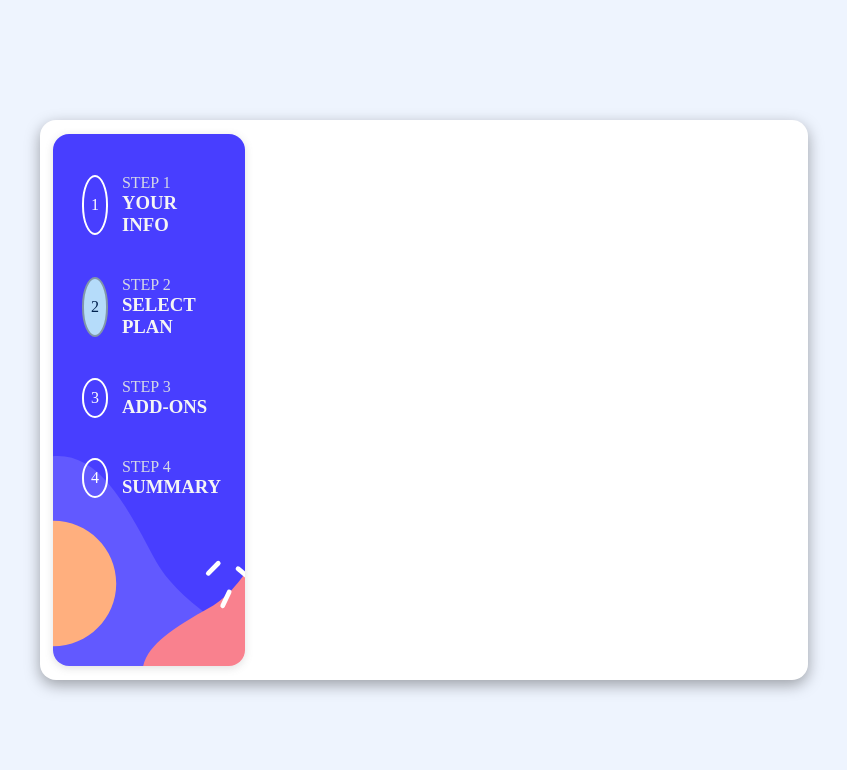
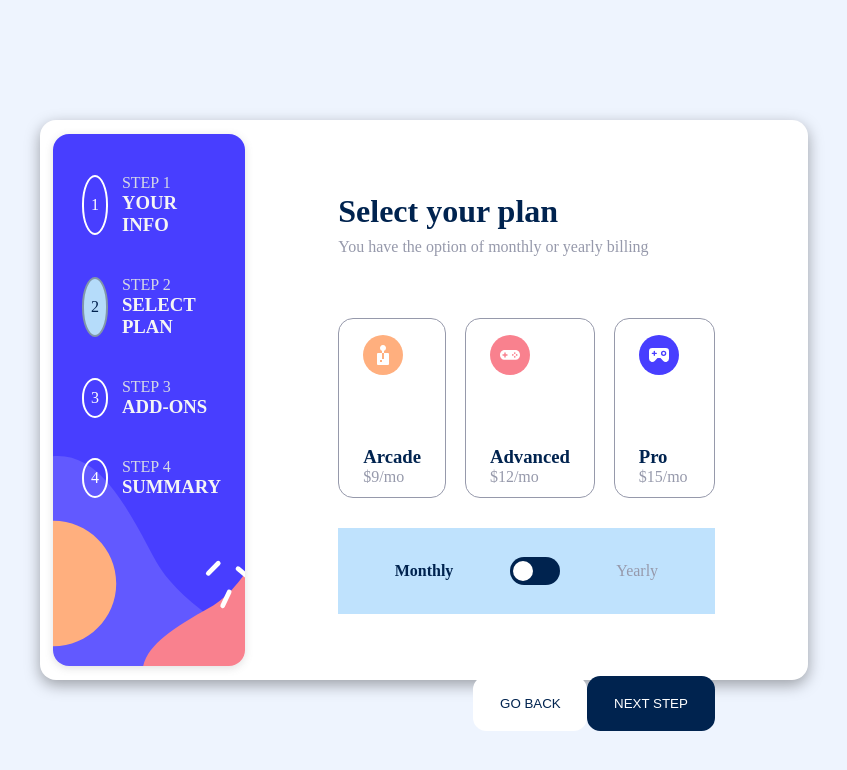
Before and after one commit to AlexandreTheDwarf/Molengeek-Projet-State-Alexandre, a React (Vite) app: page / in a window 1280 px wide. Both pictures are taken after typing "Sample", "name@example.com", "5551234" into the empty fields and a click on the button "NEXT STEP". Shown: the top 770 px of the page, without its empty margins (216-1063 px from the left). Built offline with nearby package versions, Linux system fonts and the light colour scheme.

Commit message:
plan 90% finish

```diff
--- a/src/App.jsx
+++ b/src/App.jsx
@@ -1,14 +1,11 @@
-import { useState } from 'react'
 import './App.css'
 import MyContainer from './components/MyContainer/MyContainer'
 
 function App() {
 
-  const [step, setstep] = useState(1)
-
   return (
     <>
-      <MyContainer step={step} setstep={setstep}/>
+      <MyContainer/>
     </>
   )
 }
--- a/src/components/MyContainer/MyContainer.jsx
+++ b/src/components/MyContainer/MyContainer.jsx
@@ -1,15 +1,25 @@
 import React from 'react'
+import { useState } from 'react'
 import "./MyContainer.scss"
 import Menu from '../Menu/Menu'
 import PersoInfo from '../PersoInfo/PersoInfo'
+import PersoPlan from '../PersoPlan/PersoPlan'
 
-function MyContainer({step, setstep}) {
+function MyContainer() {
+  const [step, setStep] = useState(1)
+  const [subscription, setSubscription] = useState("monthly")
   return (
     <div className='MyContainer'>
         <Menu step={step}/>
         <div className='FormContainer'>
             {
-                step == 1 ? <PersoInfo step={step} setstep={setstep}/> : ""
+                step === 1 ?
+                <PersoInfo step={step} setStep={setStep}/>
+                :
+                step === 2 ?
+                <PersoPlan step={step} setStep={setStep} subscription={subscription} setSubscription={setSubscription}/>
+                :
+                ""
             }
         </div>
     </div>
--- a/src/components/PersoInfo/PersoInfo.jsx
+++ b/src/components/PersoInfo/PersoInfo.jsx
@@ -1,14 +1,14 @@
 import React, { useState } from 'react';
 import "./PersoInfo.scss";
 
-function PersoInfo({ step, setstep }) {
+function PersoInfo({ step, setStep }) {
   const [name, setName] = useState("");
   const [email, setEmail] = useState("");
   const [phone, setPhone] = useState("");
 
   const handleSubmit = (e) => {
     e.preventDefault(); // Empêche le rechargement de la page
-    setstep(step + 1);
+    setStep(step + 1);
   };
 
   return (
@@ -56,7 +56,7 @@ function PersoInfo({ step, setstep }) {
         </div>
 
         <div className='PersoInfoBot'>
-          <button type="submit">NEXT STEP</button>
+          <button className="ButtonNext" type="submit">NEXT STEP</button>
         </div>
       </form>
     </div>
--- a/src/components/PersoInfo/PersoInfo.scss
+++ b/src/components/PersoInfo/PersoInfo.scss
@@ -53,7 +53,7 @@
             align-items: flex-end;
             justify-content: flex-end;
 
-            button{
+            .ButtonNext{
                 border: none;
                 background-color: #00234F;
                 color: white;
--- /dev/null
+++ b/src/components/PersoPlan/PersoPlan.jsx
@@ -0,0 +1,79 @@
+import React from 'react';
+import "./PersoPlan.scss";
+import ToggleBtn from '../ToggleBtn/ToggleBtn'
+
+function PersoPlan({ step, setStep, subscription, setSubscription }) {
+  const handleGoNext = () => {
+    setStep(step + 1);  // Passe à l'étape suivante
+  };
+
+  const handleGoBack = () => {
+    setStep(step - 1);  // Retour à l'étape précédente
+  };
+
+  return (
+    <div className='PersoPlan'>
+      <div className='PersoPlanTop'>
+        <h1>Select your plan</h1>
+        <p>You have the option of monthly or yearly billing</p>
+      </div>
+
+      <div className='PersoPlanBody'>
+        <div className='PersoPlanCardContainer'>
+            <div className='Card'>
+                <div className='CardTop'>
+                    <img src="../../public/img/arcade.svg" alt="" />
+                </div>
+                <div className='CardBot'>
+                    <h3>Arcade</h3>
+                    <span>
+                        {
+                            subscription === "monthly" ? "$9/mo" : "$90/yr"
+                        }
+                    </span>
+                </div>
+            </div>
+            <div className='Card'>
+                <div className='CardTop'>
+                    <img src="../../public/img/advenced.svg" alt="" />
+                </div>
+                <div className='CardBot'>
+                    <h3>Advanced</h3>
+                    <span>
+                        {
+                            subscription === "monthly" ? "$12/mo" : "$120/yr"
+                        }
+                    </span>
+                </div>
+            </div>
+            <div className='Card'>
+                <div className='CardTop'>
+                    <img src="../../public/img/pro.svg" alt="" />
+                </div>
+                <div className='CardBot'>
+                    <h3>Pro</h3>
+                    <span>
+                        {
+                            subscription === "monthly" ? "$15/mo" : "$150/yr"
+                        }
+                    </span>
+                </div>
+            </div>
+        </div>
+
+        <div className='PersoPlanSelector'>
+            <span className={subscription === "monthly" ? "selected" : ""}>Monthly</span>
+                <ToggleBtn subscription={subscription} setSubscription={setSubscription}/>
+            <span className={subscription === "yearly" ? "selected" : ""}>Yearly</span>
+        </div>
+
+        <div className='PersoPlanBot'>
+          <button className="ButtonBack" type="button" onClick={handleGoBack}>GO BACK</button>
+          <button className="ButtonNext" type="button" onClick={handleGoNext}>NEXT STEP</button>
+        </div>
+      </div>
+    </div>
+  );
+}
+
+export default PersoPlan;
--- /dev/null
+++ b/src/components/PersoPlan/PersoPlan.scss
@@ -0,0 +1,104 @@
+.PersoPlan{
+    width: 70%;
+    height: 95%;
+
+    display: flex;
+    flex-direction: column;
+    gap: 2em;
+
+    .PersoPlanTop{
+        width: 90%;
+        margin-top: 1.5em;
+        h1{
+            color: #00234F;
+            margin-bottom: 0.25em;
+        }
+        p{
+            margin-top: 0;
+            color: hsl(231, 11%, 63%)
+        }
+    }
+    .PersoPlanBody{
+        .PersoPlanCardContainer{
+            width: 100%;
+            height: 60%;
+            display: flex;
+            align-items: center;
+            gap: 5%;
+            margin-bottom: 1em;
+
+            .Card{
+                width: 25%;
+                height: 70%;
+                padding: 1em 1.5em;
+                border: solid 1px hsl(231, 11%, 63%);
+                border-radius: 15px;
+
+                display: flex;
+                flex-direction: column;
+                gap: 3em;
+
+                .CardBot{
+                    h3{
+                        margin-bottom: 0;
+                        color: #00234F;
+                    }
+                    span{
+                        margin-top: 0;
+                        color:hsl(231, 11%, 63%);
+                    }
+                }
+            }
+        }
+        .PersoPlanSelector{
+            width: 100%;
+            height: 20%;
+            padding: 0.5em 0em;
+
+            background-color: hsl(206, 94%, 87%);
+
+            display: flex;
+            justify-content: space-evenly;
+            align-items: center;
+
+            .selected{
+                color:#00234F;
+                font-weight: bold;
+            }
+
+            span{
+                color: hsl(231, 11%, 63%);
+            }
+        }
+        .PersoPlanBot{
+            width: 100%;
+            height: 20%;
+            margin-top: 3em;
+
+            display: flex;
+            align-items: flex-end;
+            justify-content: flex-end;
+
+
+            .ButtonBack{
+                border: none;
+                background-color: white;
+                color: #00234F;
+                padding: 1.5em 2em;
+                border-radius: 1em;
+
+                cursor: pointer;
+            }
+
+            .ButtonNext{
+                border: none;
+                background-color: #00234F;
+                color: white;
+                padding: 1.5em 2em;
+                border-radius: 1em;
+
+                cursor: pointer;
+            }
+        }
+    }
+}
--- /dev/null
+++ b/src/components/ToggleBtn/ToggleBtn.jsx
@@ -0,0 +1,20 @@
+import React from 'react';
+import "./ToggleBtn.scss";
+
+function ToggleBtn({ subscription, setSubscription }) {
+
+  const toggleSubscription = () => {
+    setSubscription(subscription === "monthly" ? "yearly" : "monthly");  // Alterne entre monthly et yearly
+  };
+
+  return (
+    <button
+      className={`ToggleBtn ${subscription === "yearly" ? "toggled" : ""}`}
+      onClick={toggleSubscription}  // Appel de la fonction qui alterne
+    >
+      <div className='thumb'></div>
+    </button>
+  );
+}
+
+export default ToggleBtn;
--- /dev/null
+++ b/src/components/ToggleBtn/ToggleBtn.scss
@@ -0,0 +1,28 @@
+.ToggleBtn{
+    background-color: #00234F;
+    border: none;
+    border-radius: 99px;
+    width: 50px;
+    height: 28px;
+    cursor: pointer;
+    position: relative;
+
+    .thumb{
+        height: 20px;
+        width: 20px;
+        background-color: white;
+        border-radius: 99px;
+        transform: translateX(0);
+        transition: left 0.15s ease;
+        position: absolute;
+        left: 3px;
+        top: 50%;
+        transform: translateY(-50%);
+    }
+}
+
+.toggled{
+    .thumb{
+        left: calc(50px - 25px);
+    }
+}
```
